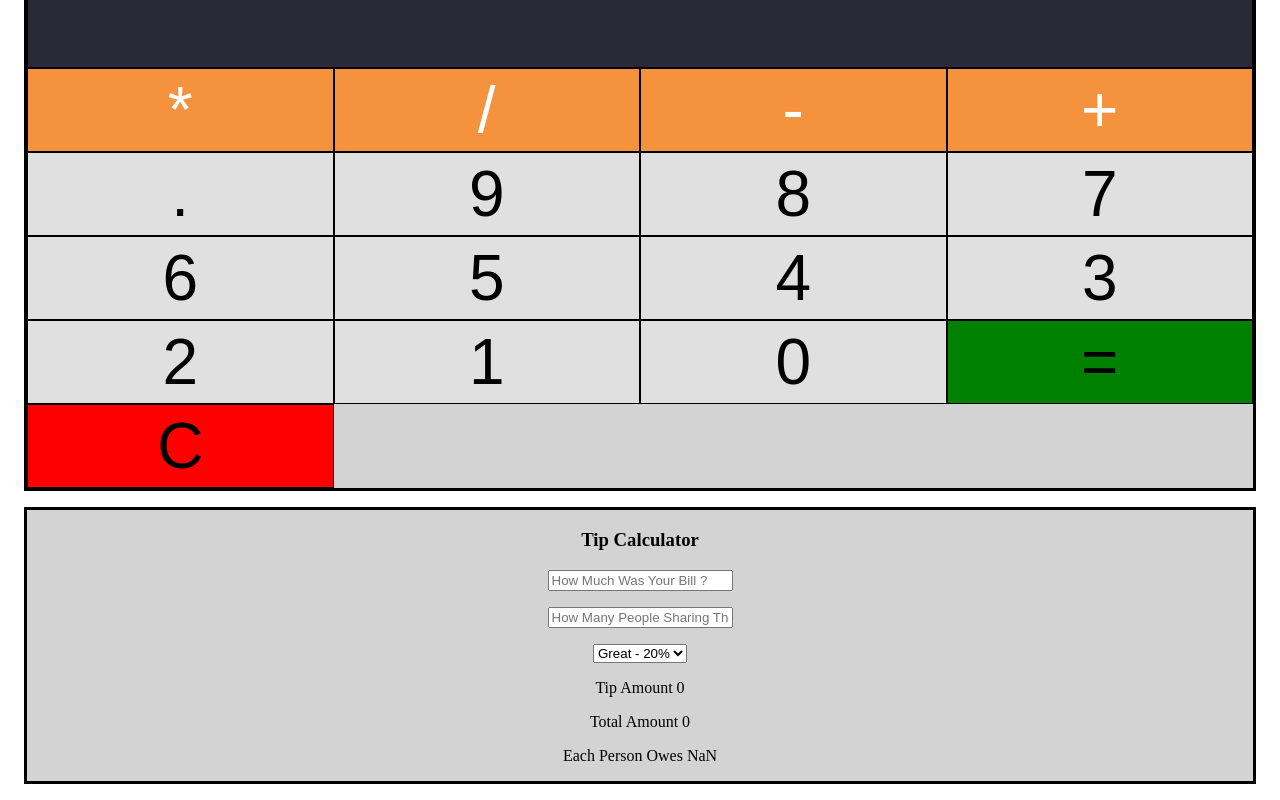
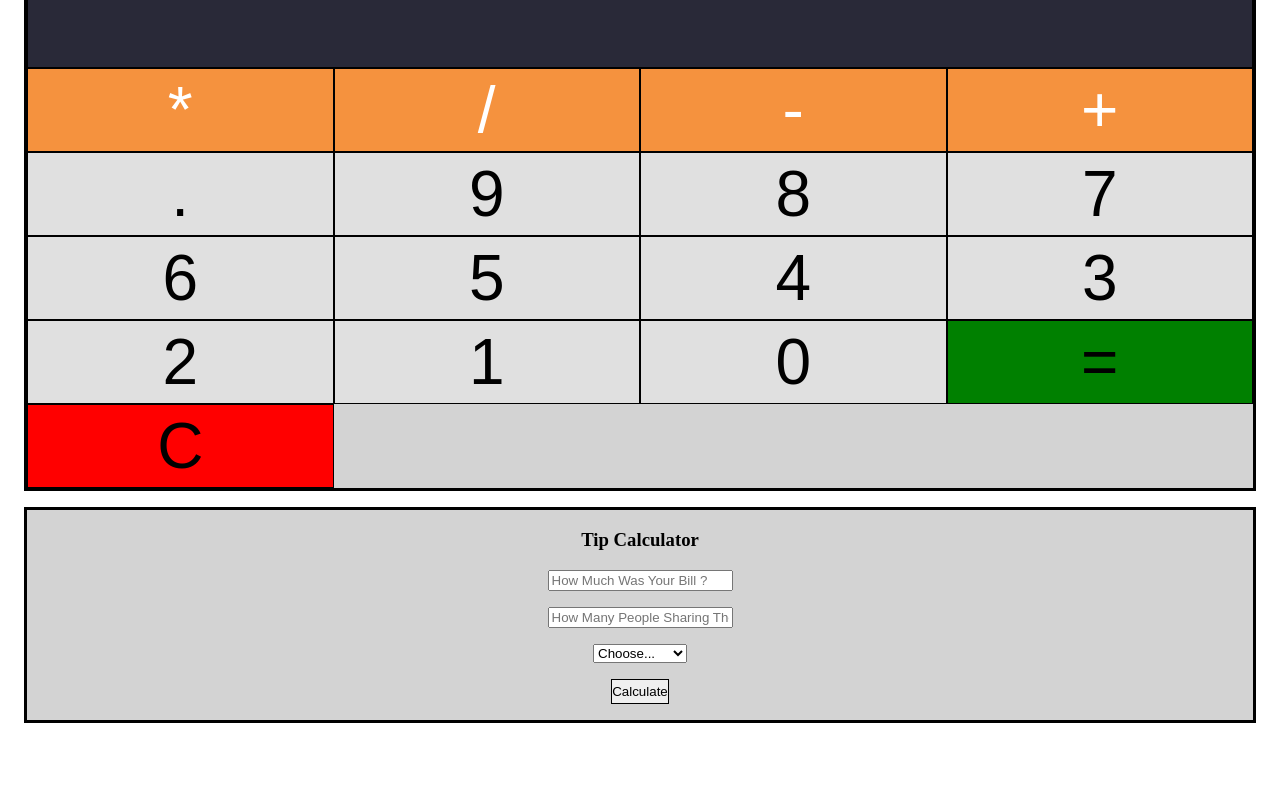
Before and after one commit to zjschulz/onehundred, a React (Create React App) app in the folder onehundred-frontend/: page / in a window 1280 px wide. Shown: the part 563-1363 px from the top of the page. After the commit the page ends 1302 px from the top, so only its background shows below. Built offline with nearby package versions, Linux system fonts and the light colour scheme.

Commit message:
implement hidden div element for display values

```diff
--- a/onehundred-frontend/src/components/Eight.js
+++ b/onehundred-frontend/src/components/Eight.js
@@ -8,11 +8,29 @@ export default class Eight extends Component {
         this.state = {
             bill: "",
             people: "",
-            tip: "0.2",
+            tip: "0",
+            dis: "none",
+            calculatedvalues: {
+                tip: "",
+                total: "",
+                owe: ""
+            }
         }
 
         this.handleChange = this.handleChange.bind(this);
+        this.handleSubmit = this.handleSubmit.bind(this);
+    }
 
+    handleSubmit(event) {
+        event.preventDefault();
+        this.setState({
+            dis: "",
+            calculatedvalues: {
+                tip: (this.state.bill*this.state.tip).toFixed(2),
+                total: (Number(this.state.bill)+Number(this.state.bill*this.state.tip)).toFixed(2),
+                owe: ((Number(this.state.bill)+Number(this.state.bill*this.state.tip))/Number(this.state.people)).toFixed(2)
+            }
+        });
     }
 
     handleChange(event) {
@@ -25,7 +43,7 @@ export default class Eight extends Component {
         return (
             <div className="Eight" style={{background: 'lightgrey', borderStyle: 'solid', margin: '1rem', textAlign: 'center'}}>
                 <h3>Tip Calculator</h3>
-                <form>
+                <form onSubmit={this.handleSubmit}>
                     <input
                     type="bill"
                     name="bill"
@@ -47,15 +65,17 @@ export default class Eight extends Component {
                     placeholder="How Was Your Service ?"
                     value={this.state.tip}
                     onChange={this.handleChange}>
+                        <option value="0">Choose...</option>
                         <option value="0.2">Great - 20%</option>
                         <option value="0.1">Good - 10%</option>
                         <option value="0.02">Bad - 2%</option>
                     </select><p></p>
+                    <button type="submit">Calculate</button>
                 </form><p></p>
-                <div style={{display: ""}}>
-                Tip Amount {this.state.bill*this.state.tip}<p></p>
-                Total Amount {Number(this.state.bill)+Number(this.state.bill*this.state.tip)}<p></p>
-                Each Person Owes {(Number(this.state.bill)+Number(this.state.bill*this.state.tip))/Number(this.state.people)}<p></p>
+                <div style={{display: this.state.dis}}>
+                Tip Amount $ {this.state.calculatedvalues.tip}<p></p>
+                Total Amount $ {this.state.calculatedvalues.total}<p></p>
+                Each Person Owes $ {this.state.calculatedvalues.owe}<p></p>
                 </div>
             </div>
         )
```
